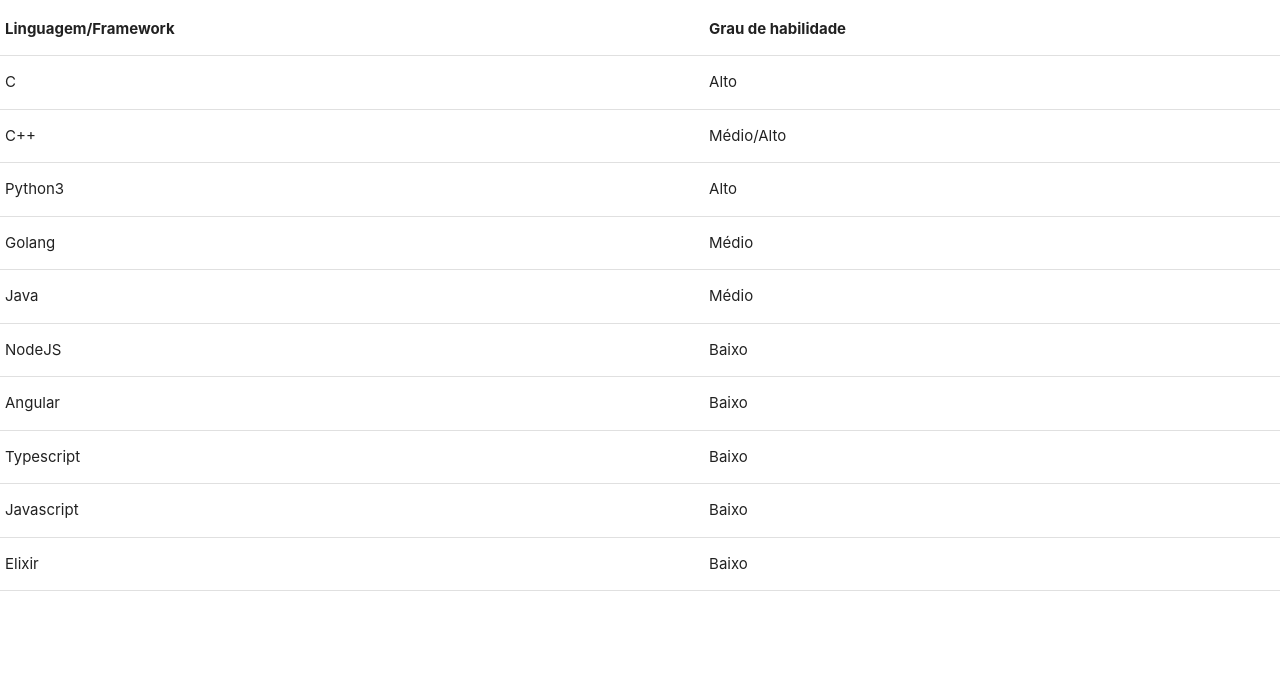
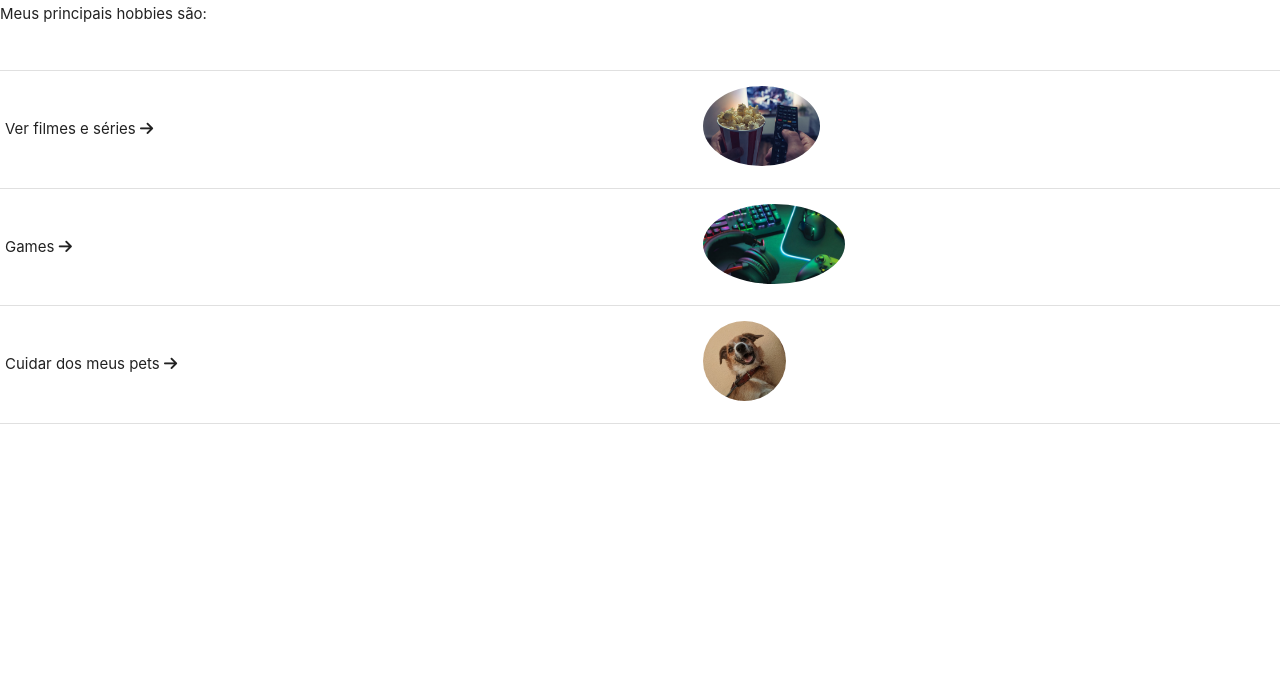
Before and after one commit to Globson/ProvaWeb, a plain HTML site: page hobbies.html in a window 1280 px wide. Shown: the part 109-800 px from the top of the page. Drawn offline with Linux system fonts and the light colour scheme.

Commit message:
Acabando

```diff
--- a/css/meucss.css
+++ b/css/meucss.css
@@ -4,7 +4,7 @@
 
 @media screen and (max-width: 600px){
     .gridIcons{
-        margin-left: 5em;
+        margin-left: 3em;
     }
 }
 
--- a/hobbies.html
+++ b/hobbies.html
@@ -23,56 +23,30 @@
 
 <body>
     <div>
-        <h2 style="font-size: 50px; text-align: center; color: black; font-weight: bold">Tecnologias</h2>
+        <h2 style="font-size: 50px; text-align: center; color: black; font-weight: bold">Hobbies</h2>
+        <p>Meus principais hobbies são:</p>
         <table>
             <thead>
                 <tr>
-                    <th>Linguagem/Framework</th>
-                    <th>Grau de habilidade</th>
+                    <th> </th>
+                    <th> </th>
                 </tr>
             </thead>
 
             <tbody>
                 <tr>
-                    <td>C</td>
-                    <td>Alto</td>
+                    <td>Ver filmes e séries <i class="fas fa-arrow-right"></i></td>
+                    <td><img src="imgs/seriesfilmes.jpg" height="80" class="circle"></td>
                 </tr>
                 <tr>
-                    <td>C++</td>
-                    <td>Médio/Alto</td>
+                    <td>Games <i class="fas fa-arrow-right"></i></td>
+                    <td><img src="imgs/games.jpg" height="80" class="circle"></td>
                 </tr>
                 <tr>
-                    <td>Python3</td>
-                    <td>Alto</td>
+                    <td>Cuidar dos meus pets <i class="fas fa-arrow-right"></i></td>
+                    <td><img src="imgs/mel.jpg" height="80" class="circle"></td>
                 </tr>
-                <tr>
-                    <td>Golang</td>
-                    <td>Médio</td>
-                </tr>
-                <tr>
-                    <td>Java</td>
-                    <td>Médio</td>
-                </tr>
-                <tr>
-                    <td>NodeJS</td>
-                    <td>Baixo</td>
-                </tr>
-                <tr>
-                    <td>Angular</td>
-                    <td>Baixo</td>
-                </tr>
-                <tr>
-                    <td>Typescript</td>
-                    <td>Baixo</td>
-                </tr>
-                <tr>
-                    <td>Javascript</td>
-                    <td>Baixo</td>
-                </tr>
-                <tr>
-                    <td>Elixir</td>
-                    <td>Baixo</td>
-                </tr>
+
             </tbody>
         </table>
 
```
Also changed, not shown: tecnologias.html (+1 -1 lines), imgs/games.jpg (added), imgs/mel.jpg (added), imgs/seriesfilmes.jpg (added).
